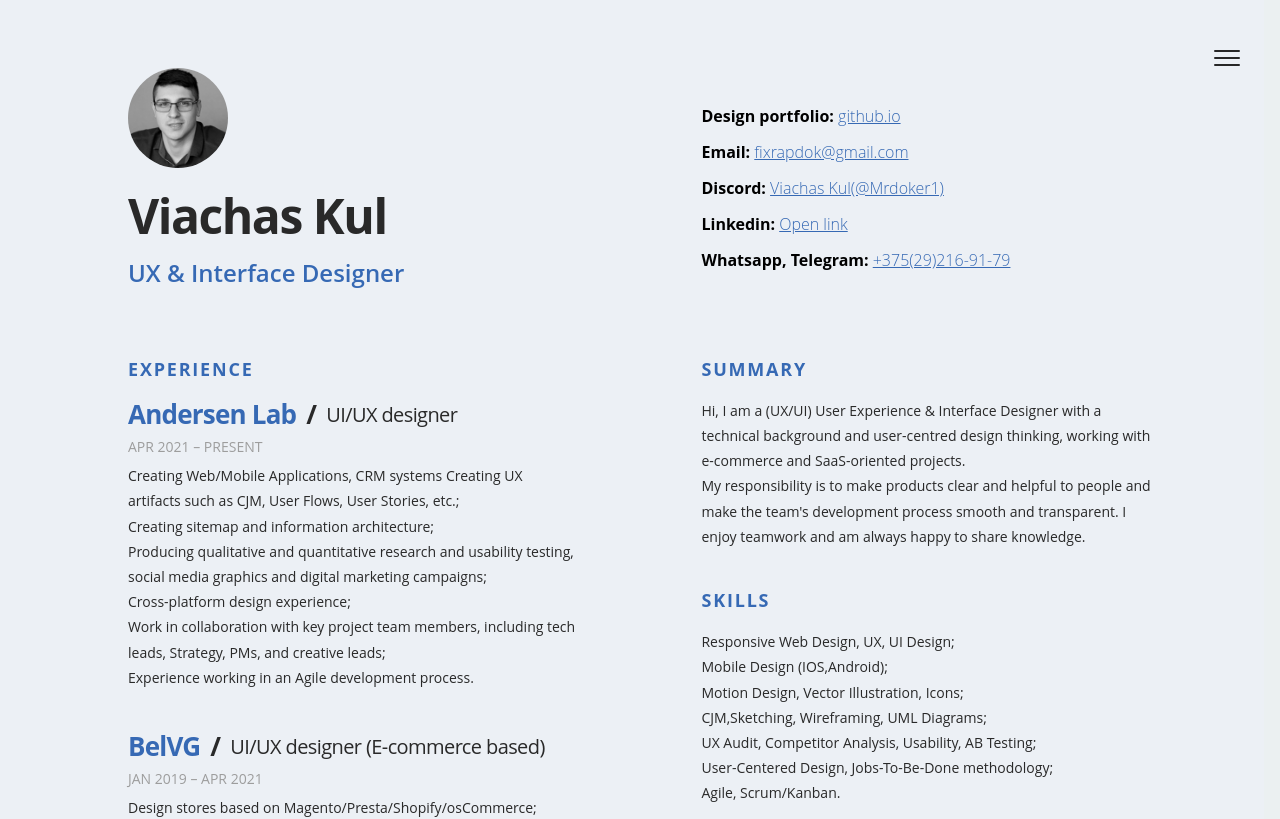
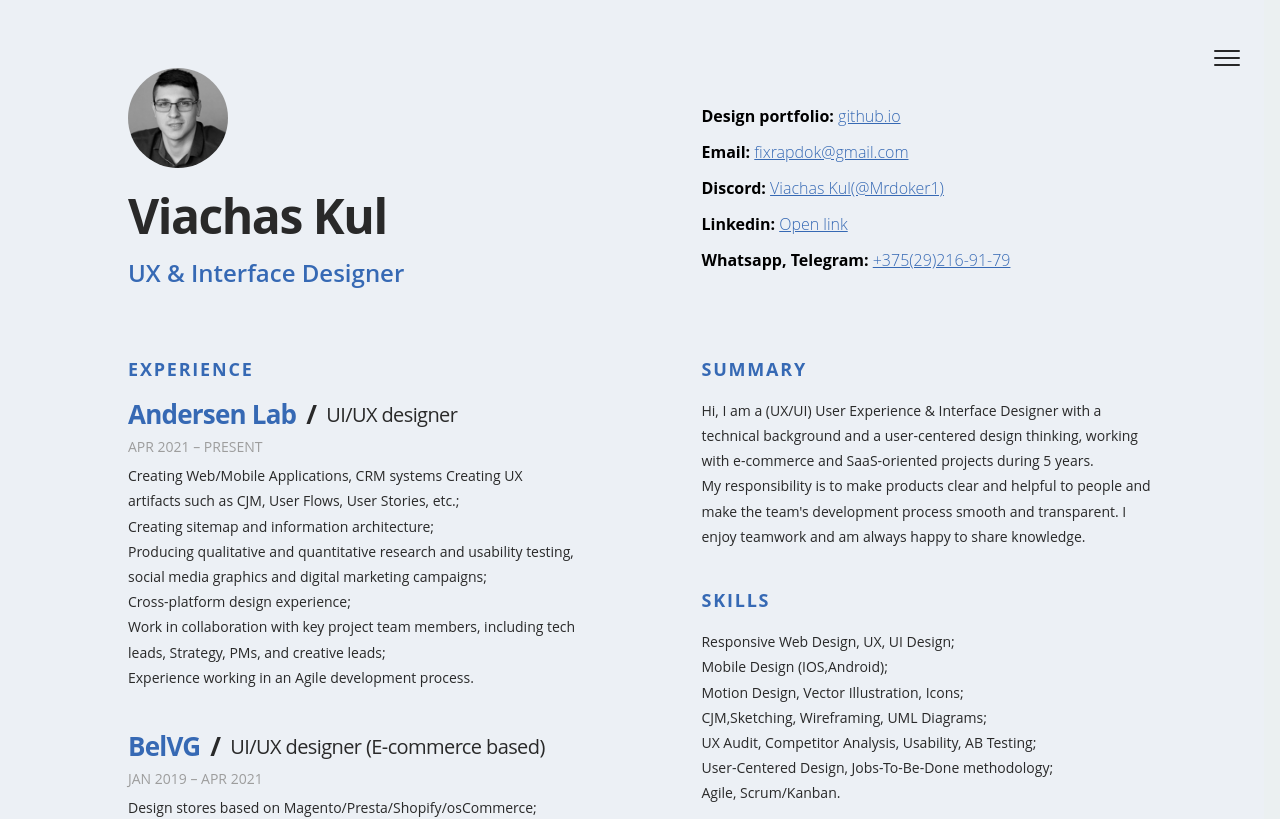
Before and after one commit to Mrdoker1/rsschool-cv, a plain HTML site: page index.html in a window 1280 px wide. Shown: the top 819 px of the page. Drawn offline with Linux system fonts and the light colour scheme.

Commit message:
feat: update bio

```diff
--- a/index.html
+++ b/index.html
@@ -198,8 +198,8 @@
                     <section id="Summary">
                         <h3>Summary</h3>
                         <div class=description>
-                            Hi, I am a (UX/UI) User Experience & Interface Designer with a technical background and user-centred design thinking, working with e-commerce and SaaS-oriented projects.<br> My responsibility is to make products clear and helpful
-                            to people and make the team's development process smooth and transparent. I enjoy teamwork and am always happy to share knowledge.
+                            Hi, I am a (UX/UI) User Experience & Interface Designer with a technical background and a user-centered design thinking, working with e-commerce and SaaS-oriented projects during 5 years.<br> My responsibility is to make products
+                            clear and helpful to people and make the team's development process smooth and transparent. I enjoy teamwork and am always happy to share knowledge.
                         </div>
                     </section>
                     <section id="Skills">
```
